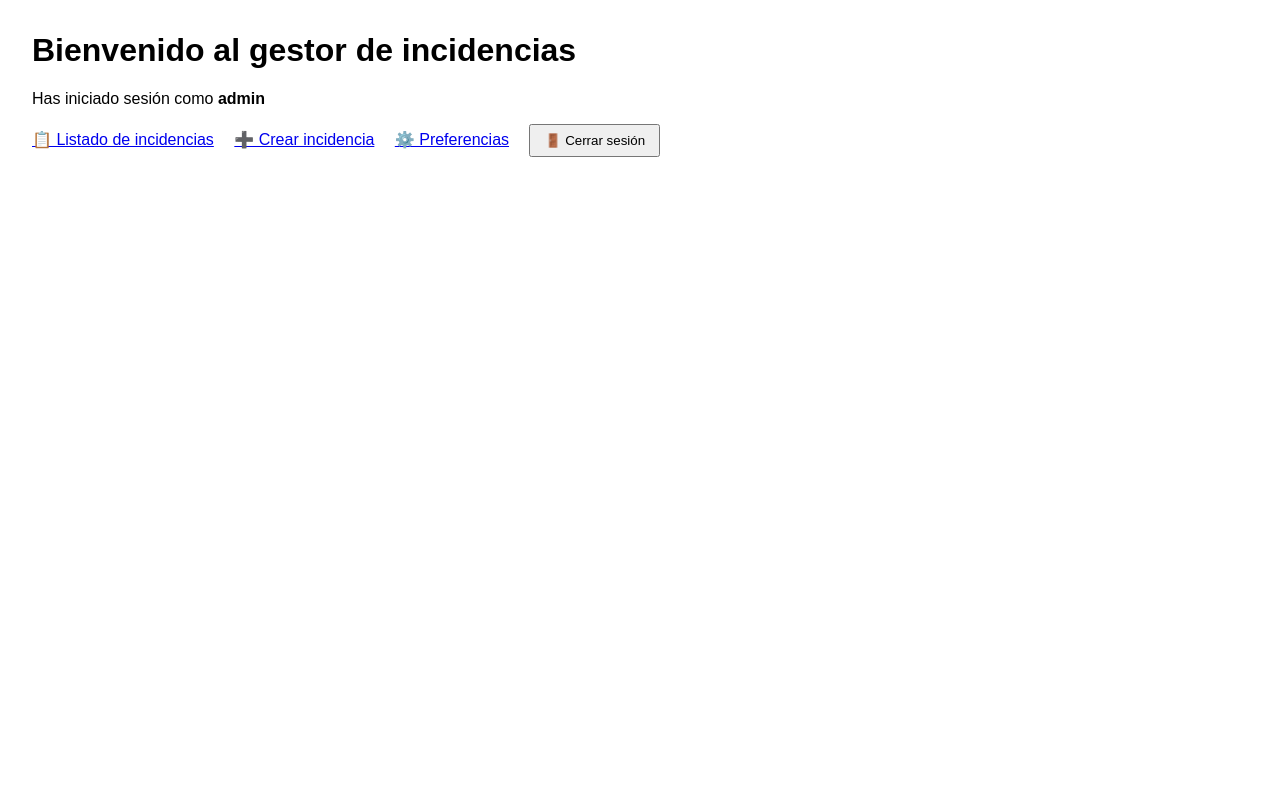
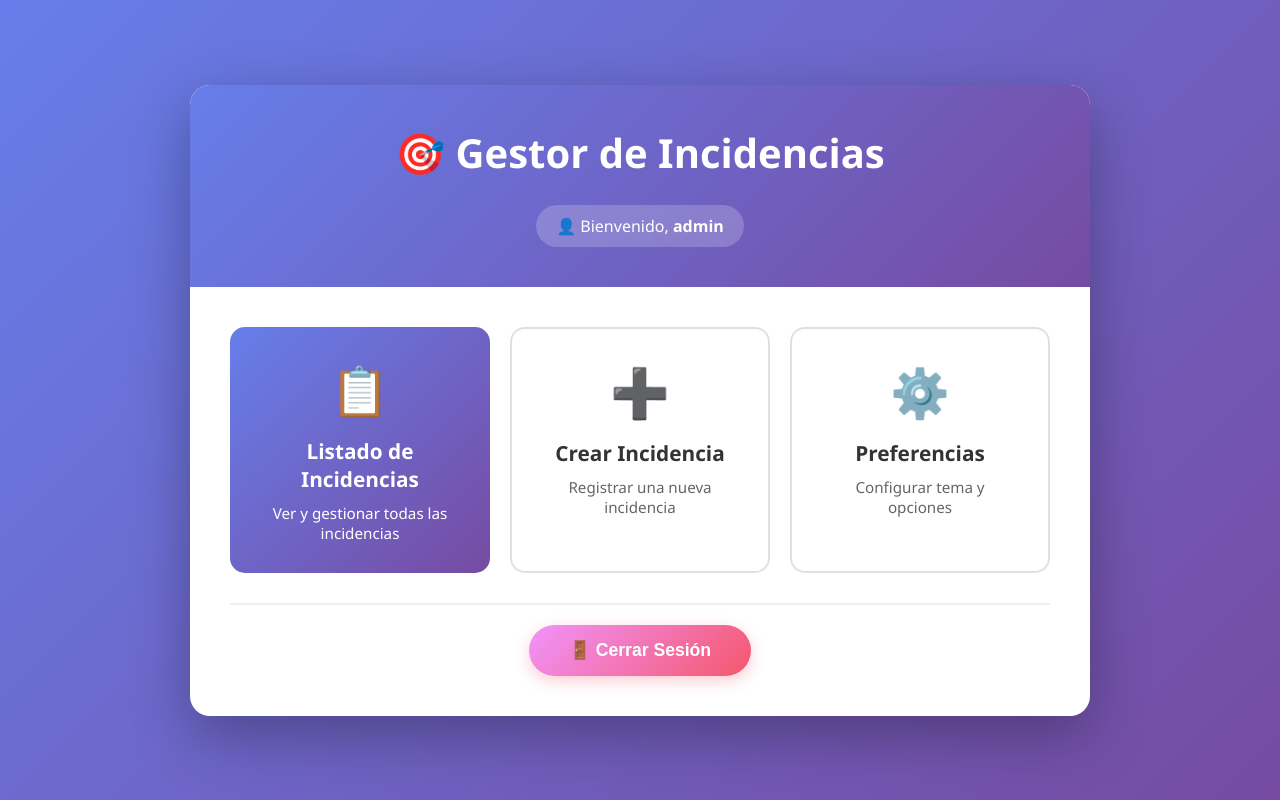
Before and after one commit to NoelBallester/proyectoIAW, a PHP site: page / in a window 1280 px wide. Run offline with PHP 8.4, Linux system fonts and the light colour scheme; a user stored in the database is signed in; data comes from the database, SQL or seed files in the repository.

Commit message:
Design: index.php con diseño moderno y atractivo (gradientes, cards, animaciones)

```diff
--- a/public/index.php
+++ b/public/index.php
@@ -14,24 +14,204 @@ $username = $user['username'] ?? 'Usuario';
 <html lang="es">
 <head>
     <meta charset="UTF-8">
-    <title>Panel principal</title>
+    <meta name="viewport" content="width=device-width, initial-scale=1.0">
+    <title>Panel Principal - Gestor de Incidencias</title>
     <style>
-        body { font-family: Arial, sans-serif; margin: 2em; }
-        nav a, nav form { margin-right: 1em; display:inline-block; }
-        button { padding: 0.5em 1em; }
+        * {
+            margin: 0;
+            padding: 0;
+            box-sizing: border-box;
+        }
+
+        body {
+            font-family: 'Segoe UI', Tahoma, Geneva, Verdana, sans-serif;
+            background: linear-gradient(135deg, #667eea 0%, #764ba2 100%);
+            min-height: 100vh;
+            display: flex;
+            align-items: center;
+            justify-content: center;
+            padding: 20px;
+        }
+
+        .container {
+            background: white;
+            border-radius: 20px;
+            box-shadow: 0 20px 60px rgba(0, 0, 0, 0.3);
+            max-width: 900px;
+            width: 100%;
+            overflow: hidden;
+            animation: fadeIn 0.5s ease-in;
+        }
+
+        @keyframes fadeIn {
+            from { opacity: 0; transform: translateY(-20px); }
+            to { opacity: 1; transform: translateY(0); }
+        }
+
+        .header {
+            background: linear-gradient(135deg, #667eea 0%, #764ba2 100%);
+            color: white;
+            padding: 40px;
+            text-align: center;
+        }
+
+        .header h1 {
+            font-size: 2.5em;
+            margin-bottom: 10px;
+            font-weight: 700;
+        }
+
+        .user-info {
+            background: rgba(255, 255, 255, 0.2);
+            display: inline-block;
+            padding: 10px 20px;
+            border-radius: 50px;
+            margin-top: 15px;
+            backdrop-filter: blur(10px);
+        }
+
+        .user-info strong {
+            font-weight: 600;
+        }
+
+        .content {
+            padding: 40px;
+        }
+
+        .cards-grid {
+            display: grid;
+            grid-template-columns: repeat(auto-fit, minmax(250px, 1fr));
+            gap: 20px;
+            margin-bottom: 30px;
+        }
+
+        .card {
+            background: white;
+            border: 2px solid #e0e0e0;
+            border-radius: 15px;
+            padding: 30px;
+            text-align: center;
+            transition: all 0.3s ease;
+            cursor: pointer;
+            text-decoration: none;
+            color: inherit;
+            display: block;
+        }
+
+        .card:hover {
+            transform: translateY(-10px);
+            box-shadow: 0 15px 30px rgba(0, 0, 0, 0.15);
+            border-color: #667eea;
+        }
+
+        .card-icon {
+            font-size: 3em;
+            margin-bottom: 15px;
+            display: block;
+        }
+
+        .card-title {
+            font-size: 1.3em;
+            font-weight: 600;
+            color: #333;
+            margin-bottom: 10px;
+        }
+
+        .card-description {
+            color: #666;
+            font-size: 0.95em;
+        }
+
+        .card.primary {
+            background: linear-gradient(135deg, #667eea 0%, #764ba2 100%);
+            color: white;
+            border: none;
+        }
+
+        .card.primary .card-title,
+        .card.primary .card-description {
+            color: white;
+        }
+
+        .logout-section {
+            text-align: center;
+            padding-top: 20px;
+            border-top: 2px solid #f0f0f0;
+        }
+
+        .logout-btn {
+            background: linear-gradient(135deg, #f093fb 0%, #f5576c 100%);
+            color: white;
+            border: none;
+            padding: 15px 40px;
+            border-radius: 50px;
+            font-size: 1.1em;
+            font-weight: 600;
+            cursor: pointer;
+            transition: all 0.3s ease;
+            box-shadow: 0 5px 15px rgba(245, 87, 108, 0.3);
+        }
+
+        .logout-btn:hover {
+            transform: translateY(-3px);
+            box-shadow: 0 10px 25px rgba(245, 87, 108, 0.4);
+        }
+
+        .logout-btn:active {
+            transform: translateY(-1px);
+        }
+
+        @media (max-width: 768px) {
+            .header h1 {
+                font-size: 2em;
+            }
+
+            .cards-grid {
+                grid-template-columns: 1fr;
+            }
+
+            .content {
+                padding: 30px 20px;
+            }
+        }
     </style>
 </head>
 <body>
-    <h1>Bienvenido al gestor de incidencias</h1>
-    <p>Has iniciado sesión como <strong><?= htmlspecialchars($username) ?></strong></p>
+    <div class="container">
+        <div class="header">
+            <h1>🎯 Gestor de Incidencias</h1>
+            <div class="user-info">
+                👤 Bienvenido, <strong><?= htmlspecialchars($username) ?></strong>
+            </div>
+        </div>
 
-    <nav>
-        <a href="lista_tickets.php">📋 Listado de incidencias</a>
-        <a href="editar_ticket.php">➕ Crear incidencia</a>
-        <a href="preferencias.php">⚙️ Preferencias</a>
-        <form action="logout.php" method="post" style="display:inline">
-            <button type="submit">🚪 Cerrar sesión</button>
-        </form>
-    </nav>
+        <div class="content">
+            <div class="cards-grid">
+                <a href="lista_tickets.php" class="card primary">
+                    <span class="card-icon">📋</span>
+                    <div class="card-title">Listado de Incidencias</div>
+                    <div class="card-description">Ver y gestionar todas las incidencias</div>
+                </a>
+
+                <a href="editar_ticket.php" class="card">
+                    <span class="card-icon">➕</span>
+                    <div class="card-title">Crear Incidencia</div>
+                    <div class="card-description">Registrar una nueva incidencia</div>
+                </a>
+
+                <a href="preferencias.php" class="card">
+                    <span class="card-icon">⚙️</span>
+                    <div class="card-title">Preferencias</div>
+                    <div class="card-description">Configurar tema y opciones</div>
+                </a>
+            </div>
+
+            <div class="logout-section">
+                <form action="logout.php" method="post">
+                    <button type="submit" class="logout-btn">🚪 Cerrar Sesión</button>
+                </form>
+            </div>
+        </div>
+    </div>
 </body>
 </html>
```
